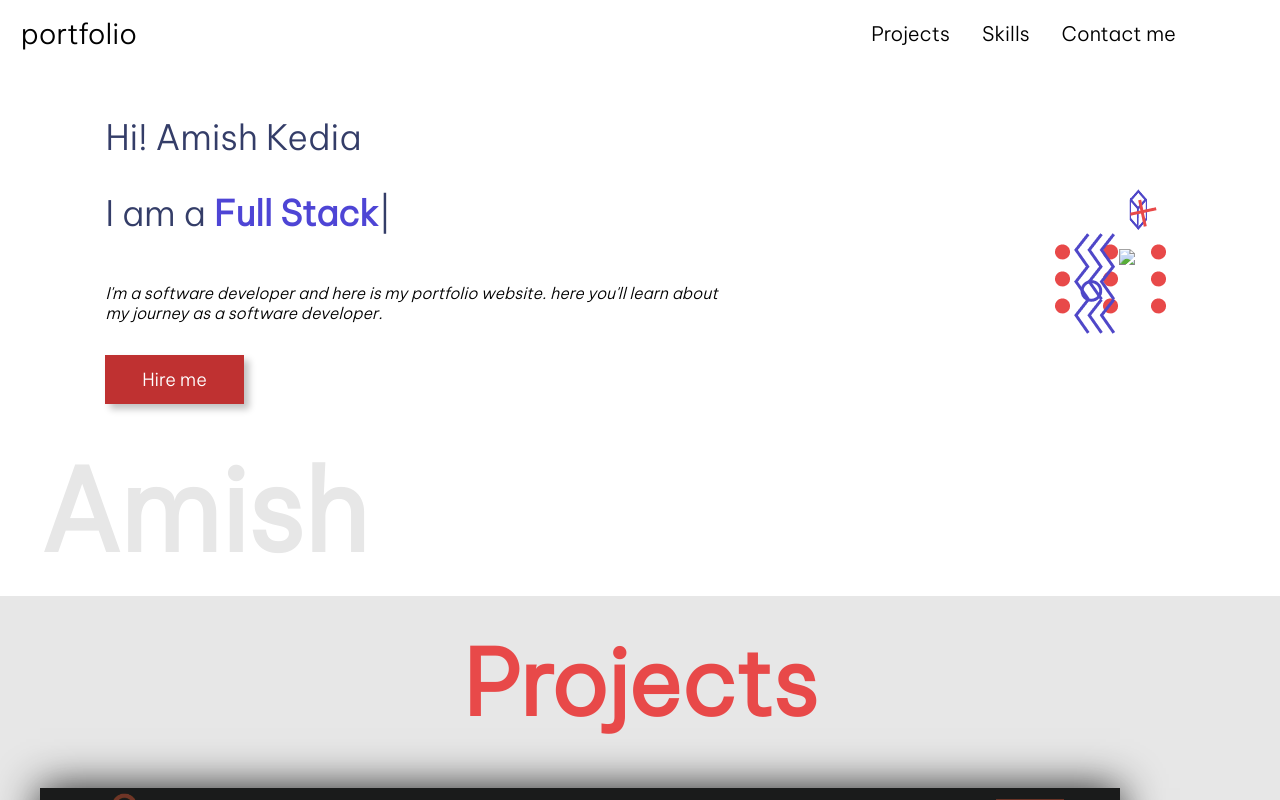
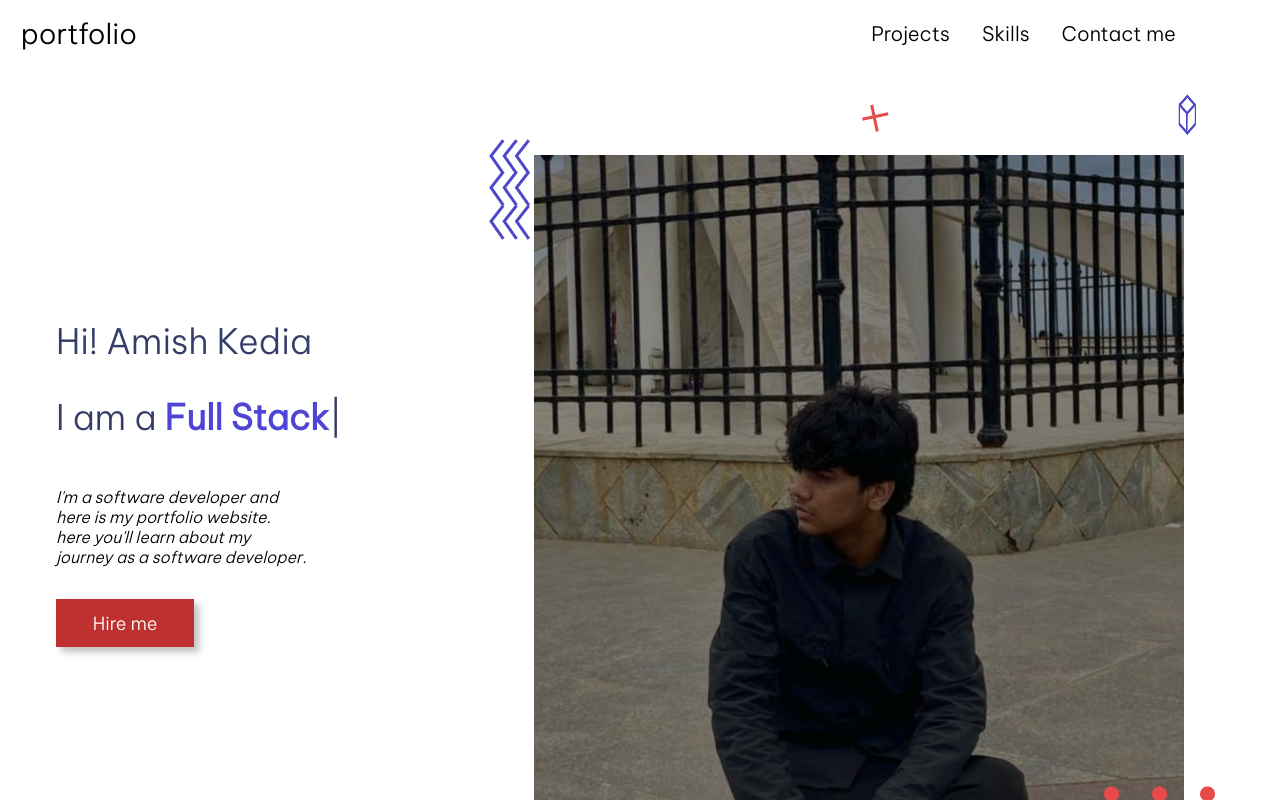
Before and after one commit to amishkedia/portfolio, a plain HTML site: page index.html in a window 1280 px wide. Drawn offline with nearby package versions, Linux system fonts and the light colour scheme.

Commit message:
first commit

```diff
--- a/index.html
+++ b/index.html
@@ -55,7 +55,7 @@
                         <img src="./userAsset/plus.png">
                     </div>
                     <div class="user-image">
-                        <img src="./userAsset/Screenshot 2023-10-22 000653.jpggit ">
+                        <img src="./userAsset/Screenshot 2023-10-22 000653.jpg ">
                     </div>
                 </div>
 
```
